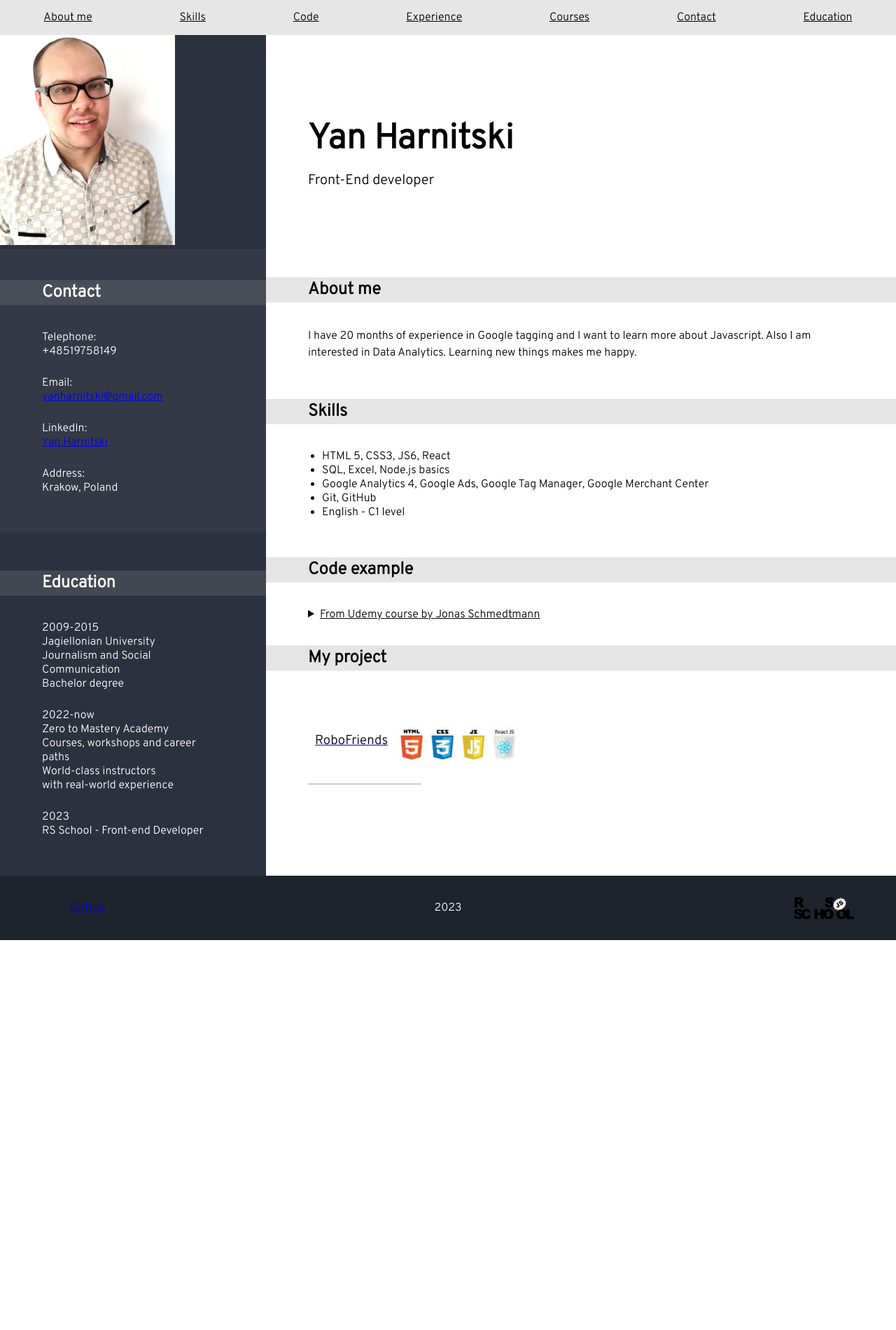
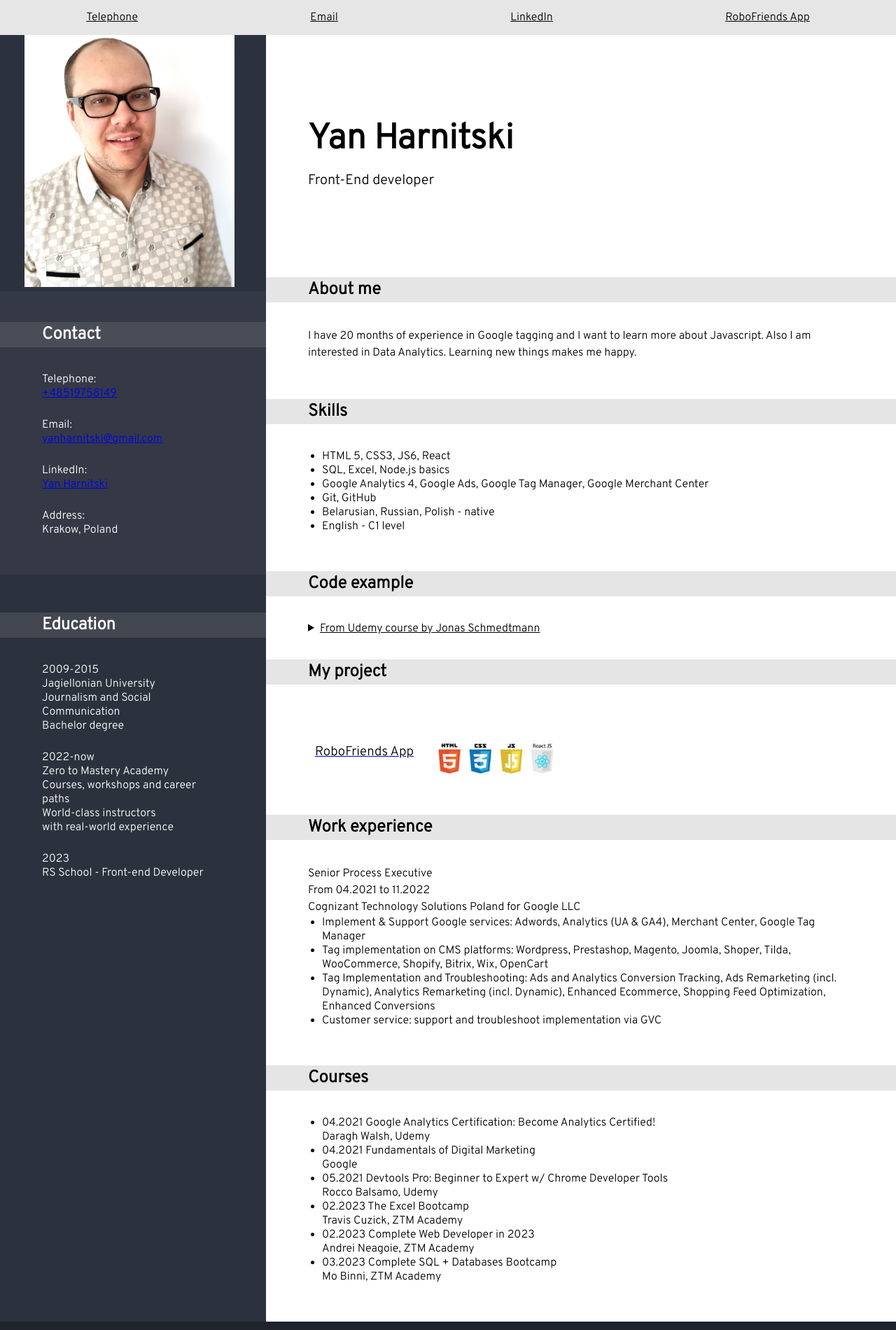
Before and after one commit to YanHarnitski/rsschool-cv, a plain HTML site: page index.html in a window 1280 px wide. Shown: the top 1900 px of the page at 70% size. Before the commit the page ends 1343 px from the top, so only its background shows below. Drawn offline with Linux system fonts and the light colour scheme.

Commit message:
feat: modify both html and css

```diff
--- a/index.html
+++ b/index.html
@@ -1,28 +1,31 @@
 <!DOCTYPE html>
 <html lang="en">
   <head>
-    <meta charset="UTF-8" />
-    <meta name="viewport" content="width=device-width, initial-scale=1.0" />
+    <meta charset="UTF-8" >
+    <meta name="viewport" content="width=device-width, initial-scale=1.0" >
     <title>Yan Harnitski CV</title>
-    <link rel="preconnect" href="https://fonts.googleapis.com" />
-    <link rel="preconnect" href="https://fonts.gstatic.com" crossorigin />
+    <link rel="preconnect" href="https://fonts.googleapis.com" >
+    <link rel="preconnect" href="https://fonts.gstatic.com" crossorigin >
     <link
       href="https://fonts.googleapis.com/css2?family=Overpass:wght@300&display=swap"
       rel="stylesheet"
-    />
-    <link rel="stylesheet" href="style.css" />
+    >
+    <link rel="stylesheet" href="style.css" >
   </head>
   <body>
     <header>
       <nav class="nav">
         <ul class="nav__list">
-          <li class="nav__item"><a href="#about-me">About me</a></li>
-          <li class="nav__item"><a href="#skills">Skills</a></li>
-          <li class="nav__item"><a href="#code-example">Code</a></li>
-          <li class="nav__item"><a href="#experience">Experience</a></li>
-          <li class="nav__item"><a href="#courses">Courses</a></li>
-          <li class="nav__item"><a href="#contact">Contact</a></li>
-          <li class="nav__item"><a href="#education">Education</a></li>
+          <li class="nav__item"><a href="tel:+48519758149">Telephone</a></li>
+          <li class="nav__item">
+            <a href="mailto:yanharnitski@gmail.com">Email</a>
+          </li>
+          <li class="nav__item">
+            <a href="https://www.linkedin.com/in/yan-harnitski/">LinkedIn</a>
+          </li>
+          <li class="nav__item">
+            <a href="https://yanharnitski.github.io/robofriends/">RoboFriends App</a>
+          </li>
         </ul>
       </nav>
     </header>
@@ -30,53 +33,54 @@
       <div class="left-side">
         <img
           src="photo.jpg"
-          width="250"
-          height="300"
+          width="300"
+          height="360"
           alt="Yan Harnitski Photo"
-        />
+          class="photo"
+        >
 
         <section class="contact">
           <h2 class="section-title">Contact</h2>
           <ul class="contact__list">
             <li class="contact__item">
-              Telephone:<br />
-              +48519758149
+              Telephone:<br>
+              <a href="tel:+48519758149">+48519758149</a>
             </li>
             <li class="contact__item">
-              Email:<br /><a href="mailto:yanharnitski@gmail.com"
+              Email:<br><a href="mailto:yanharnitski@gmail.com"
                 >yanharnitski@gmail.com</a
               >
             </li>
             <li class="contact__item">
-              LinkedIn:<br />
+              LinkedIn:<br>
               <a href="https://www.linkedin.com/in/yan-harnitski/"
                 >Yan Harnitski</a
               >
             </li>
             <li class="contact__item">
-              Address:<br />
+              Address:<br>
               Krakow, Poland
             </li>
           </ul>
         </section>
-        <section class="education" id="education">
+        <section class="education">
           <h2 class="section-title">Education</h2>
           <ul class="education__list">
             <li class="education__item">
-              2009-2015 <br />
-              Jagiellonian University <br />
+              2009-2015 <br>
+              Jagiellonian University <br>
               Journalism and Social Communication
-              <br />
+              <br>
               Bachelor degree
             </li>
             <li class="education__item">
-              2022-now <br />
-              Zero to Mastery Academy <br />
-              Courses, workshops and career paths<br />
-              World-class instructors <br />with real-world experience
+              2022-now <br>
+              Zero to Mastery Academy <br>
+              Courses, workshops and career paths<br>
+              World-class instructors <br>with real-world experience
             </li>
             <li class="education__item">
-              2023 <br />RS School - Front-end Developer
+              2023 <br>RS School - Front-end Developer
             </li>
           </ul>
         </section>
@@ -86,7 +90,7 @@
           <h1 class="main-title">Yan Harnitski</h1>
           <p>Front-End developer</p>
         </section>
-        <section class="about-me" id="about-me">
+        <section class="about-me">
           <h2 class="section-title">About me</h2>
           <p>
             I have 20 months of experience in Google tagging and I want to learn
@@ -94,7 +98,7 @@
             Learning new things makes me happy.
           </p>
         </section>
-        <section class="skills" id="skills">
+        <section class="skills">
           <h2 class="section-title">Skills</h2>
           <ul class="skills__list">
             <li>HTML 5, CSS3, JS6, React</li>
@@ -104,11 +108,12 @@
               Merchant Center
             </li>
             <li>Git, GitHub</li>
+            <li>Belarusian, Russian, Polish - native</li>
             <li>English - C1 level</li>
           </ul>
         </section>
 
-        <section class="code-example" id="code-example">
+        <section class="code-example">
           <h2 class="section-title">Code example</h2>
           <details>
             <summary>From Udemy course by Jonas Schmedtmann</summary>
@@ -182,23 +187,58 @@
             <li class="project__item">
               <a
                 href="https://yanharnitski.github.io/robofriends/"
-                target="_blank"
               >
                 <h3 class="project__title">
-                  RoboFriends
-                  <div class="project__technologies">
-                    <img
+                  RoboFriends App
+
+                    <img class="project__technologies"
                       src="technologies.jpg"
                       alt="technologies"
                       title="technologies"
                     />
-                  </div>
+
                 </h3>
               </a>
             </li>
           </ul>
         </section>
-      </div>
+        <section class="work">
+          <h2 class="section-title">Work experience</h2>
+          <p>
+            Senior Process Executive <br>
+            From 04.2021 to 11.2022 <br>
+            Cognizant Technology Solutions Poland for Google LLC <br>
+            <ul class="work__list">
+              <li>Implement & Support Google services: Adwords, Analytics (UA & GA4), Merchant Center, Google
+              Tag Manager</li>
+              <li>Tag implementation on CMS platforms: Wordpress, Prestashop, Magento, Joomla, Shoper, Tilda,
+              WooCommerce, Shopify, Bitrix, Wix, OpenCart</li>
+              <li>Tag Implementation and Troubleshooting: Ads and Analytics Conversion Tracking, Ads Remarketing
+              (incl. Dynamic), Analytics Remarketing (incl. Dynamic), Enhanced Ecommerce, Shopping Feed
+              Optimization, Enhanced Conversions</li>
+              <li>Customer service: support and troubleshoot implementation via GVC</li>
+            </ul>
+          </p>
+        </section>
+        <section class="courses">
+          <h2 class="section-title">Courses</h2>
+          <ul class="courses__list">
+            <li>04.2021 Google Analytics Certification: Become Analytics Certified! <br>
+              Daragh Walsh, Udemy</li>
+            <li>04.2021 Fundamentals of Digital Marketing <br>
+              Google</li>
+            <li>
+              05.2021 Devtools Pro: Beginner to Expert w/ Chrome Developer Tools <br>
+              Rocco Balsamo, Udemy
+            </li>
+            <li>02.2023 The Excel Bootcamp <br>
+              Travis Cuzick, ZTM Academy</li>
+            <li>02.2023 Complete Web Developer in 2023 <br>
+              Andrei Neagoie, ZTM Academy</li>
+            <li>03.2023 Complete SQL + Databases Bootcamp <br>
+              Mo Binni, ZTM Academy</li>
+          </ul>
+        </section>
     </main>
     <footer class="footer">
       <a
--- a/style.css
+++ b/style.css
@@ -58,6 +58,9 @@ header {
 .left-side .section-title {
   background-color: rgba(255, 255, 255, 0.1);
 }
+.photo {
+  margin-left: 35px;
+}
 /* Contact */
 .contact {
   padding: 44px 0px 54px 0px;
@@ -101,13 +104,7 @@ header {
 .right-side .section-title {
   background-color: rgba(0, 0, 0, 0.1);
 }
-.figure--right-side {
-  display: none;
-  margin: 0;
-  padding: 0;
-  width: 100%;
-  height: min-content;
-}
+
 .page-title {
   margin: 125px 80px 125px 60px;
 }
@@ -166,7 +163,7 @@ header {
   text-decoration: none;
 }
 
-/* Projects section */
+/* Project */
 .project {
   margin-bottom: 30px;
 }
@@ -190,37 +187,35 @@ header {
   font-weight: 400;
   color: black;
 }
-.project__title:after {
-  content: "";
-  position: absolute;
-  left: 0;
-  bottom: 0;
-  width: 50%;
-  height: 2px;
-  background-color: #ccc;
-}
-.project__technologies img {
+
+.project__technologies {
   width: 200px;
 }
-.project__item:hover .projects__image {
-  box-shadow: 0px 0px 7px 7px rgba(0, 0, 0, 0.3);
+
+/* Work experience */
+.work {
+  padding: 0;
+  margin-bottom: 54px;
 }
-.project__item:hover .projects__title {
-  text-shadow: 0px 3px 3px rgba(150, 150, 150, 1);
+.work p {
+  margin: 0 60px 0 60px;
+  padding: 0;
+  font-size: 16px;
+  line-height: 24px;
 }
-.project__item:hover .projects__title:after {
-  width: 100%;
-  background-color: #f2c100;
+.work__list {
+  margin: 0px 60px;
+  padding: 0;
+  padding-left: 20px;
 }
-.project__item:active .projects__image {
-  box-shadow: 0px 0px 7px 7px rgba(0, 0, 0, 0.2);
+/* Courses */
+.courses {
+  margin-bottom: 54px;
 }
-.project__item:active .projects__title {
-  color: rgba(0, 0, 0, 0.5);
-  text-shadow: none;
-}
-.project__item:active .projects__title:after {
-  background-color: #ccc;
+.courses__list {
+  margin: 0px 60px;
+  padding: 0;
+  padding-left: 20px;
 }
 /* Footer */
 .footer {
@@ -235,17 +230,7 @@ header {
   position: relative;
   padding-left: 40px;
 }
-.footer__github::before {
-  position: absolute;
-  content: "";
-  left: 0;
-  top: 0;
-  width: 32px;
-  height: 32px;
-  background-image: url("../img/github-logo.svg");
-  background-repeat: no-repeat;
-  background-position: 0 0;
-}
+
 .footer__year {
   justify-self: center;
 }
@@ -261,10 +246,7 @@ header {
   .container {
     grid-template-columns: 380px 1fr;
   }
-  .figure--right-side {
-    display: none;
-  }
-  .projects__list {
+  .project__list {
     display: grid;
     grid-template-columns: 1fr 1fr;
     gap: 25px;
```
